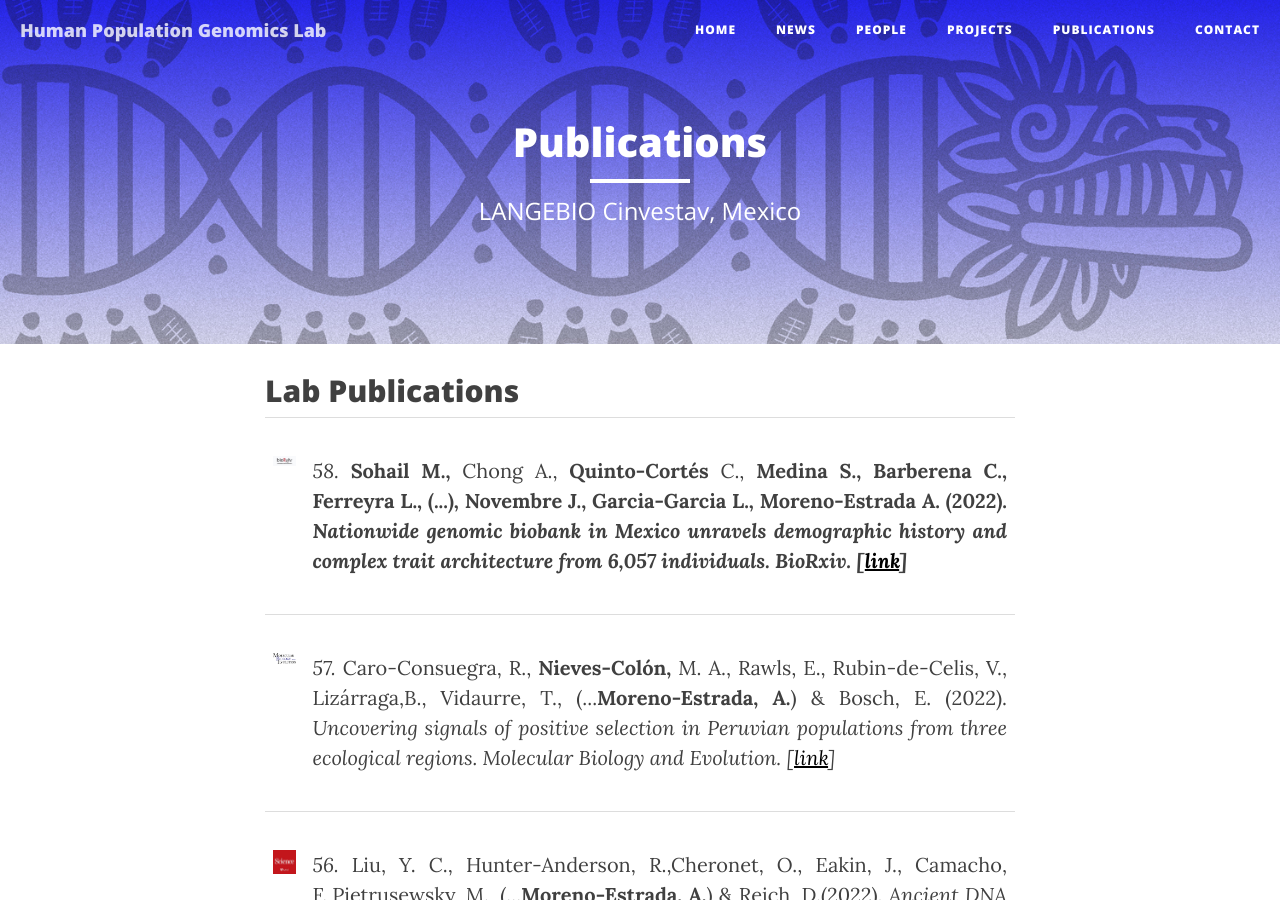
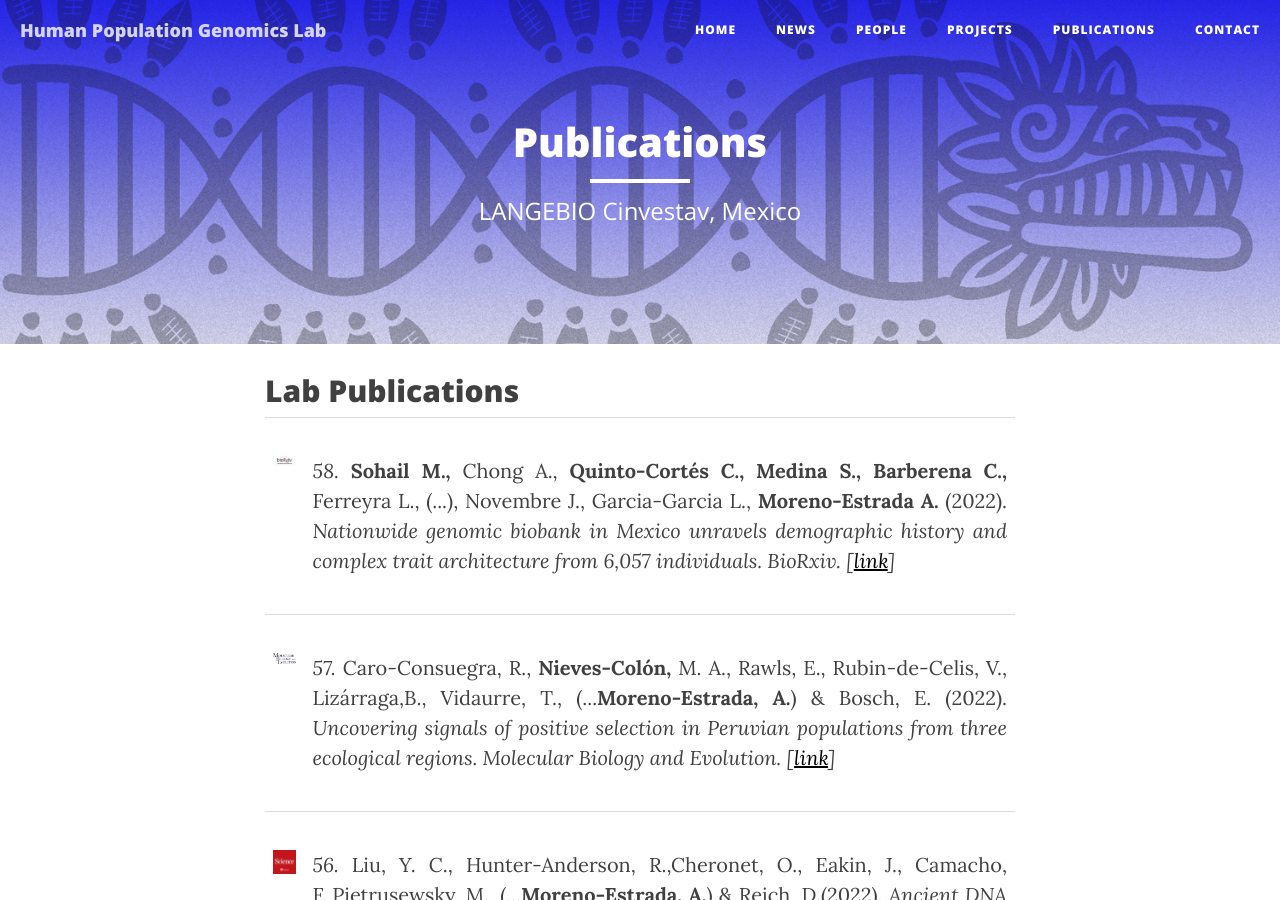
Before and after one commit to milkshakeplustip/milkshakeplustip.github.io, a Jekyll site: the page built from publications.html, in a window 1280 px wide and 900 px high. Built offline with Jekyll 4.4.1, drawn with Linux system fonts in a browser that asks for light colours; nearby versions of some CDN libraries.

Commit message:
lately updates publications.html

```diff
--- a/publications.html
+++ b/publications.html
@@ -9,7 +9,7 @@
 <h2>Lab Publications</h2>
 <table style="width:100%">
 		<td><p style="text-align:justify"><img src="/img/publications/biorxiv_logo.jpg" alt="BioRxiv" height="200" width="200"></p></td>
-	<td><p style="text-align:justify"><i>58.</i> <b>Sohail M.,</b> Chong A., <b>Quinto-Cortés</b> C., <b>Medina S., <b>Barberena C.,</b> Ferreyra L., (...), Novembre J., Garcia-Garcia L., <b>Moreno-Estrada A.</b> (2022). <i> Nationwide genomic biobank in Mexico unravels demographic history and complex trait architecture from 6,057 individuals. <i> BioRxiv. </i>[<a href="https://doi.org/10.1101/2022.07.11.499652">link</a>]</td>
+	<td><p style="text-align:justify"><i>58.</i> <b>Sohail M.,</b> Chong A., <b>Quinto-Cortés C.,</b> <b>Medina S.,</b> <b>Barberena C.,</b> Ferreyra L., (...), Novembre J., Garcia-Garcia L., <b>Moreno-Estrada A.</b> (2022). <i> Nationwide genomic biobank in Mexico unravels demographic history and complex trait architecture from 6,057 individuals. <i> BioRxiv. </i>[<a href="https://doi.org/10.1101/2022.07.11.499652">link</a>]</td>
 	</tr>
 	<tr>
 		<td><p style="text-align:justify"><img src="/img/publications/MBE_logo.png" alt="MBE" height="200" width="200"></p></td>
```
